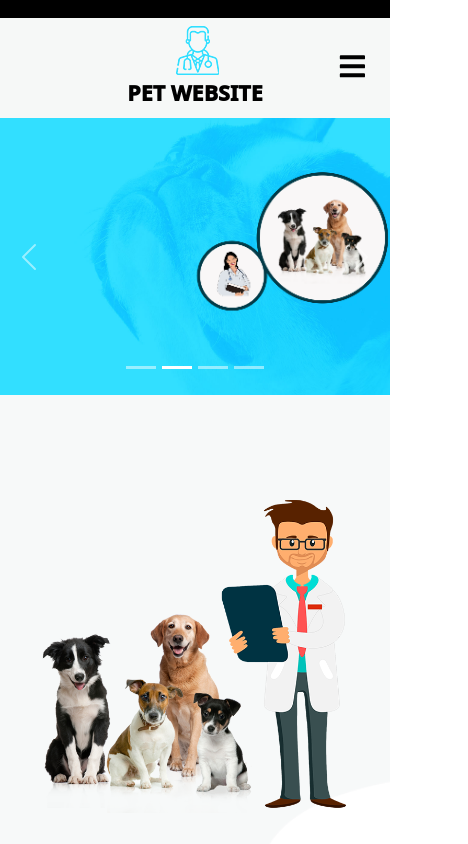
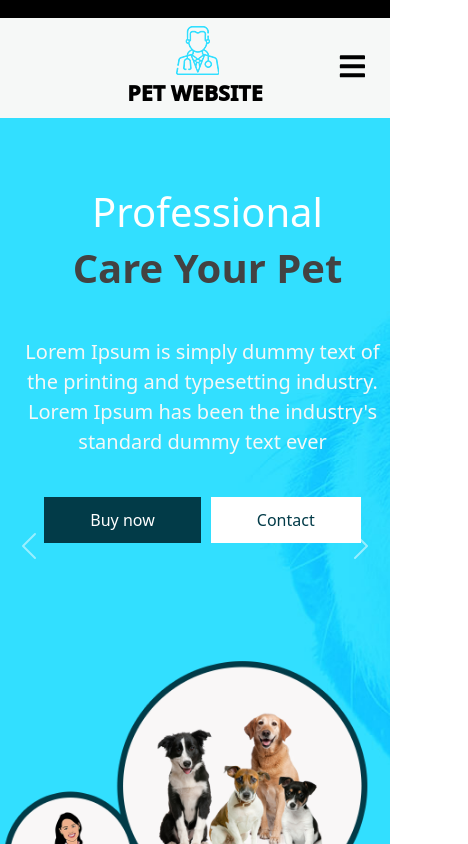
Before and after one commit to Manav39/internship-2022, a React (Create React App) app: page / in a window 390 px wide. Shown: the top 844 px of the page, 468 px wide, since content can reach past the window. Built offline with nearby package versions, Linux system fonts and the light colour scheme.

Commit message:
final website layout

```diff
--- a/src/App.css
+++ b/src/App.css
@@ -1,7 +1,3 @@
-.App {
-  text-align: center;
-}
-
 .App-logo {
   height: 40vmin;
   pointer-events: none;
@@ -37,24 +33,11 @@
   }
 }
 
-.bg-img{
-  background: url('./assets/images/hero.jpg');
-  background-size: cover;
-  background-repeat: no-repeat;
-}
 
-.img-position{
-  margin-top: 50px;
-  float: right;
-  object-fit: cover;
-  height: 600px;
-  margin-bottom: 80px;
-}
-.hero-text{
+.hero-text {
   text-align: left;
   justify-content: left;
   align-items: left;
-
 }
 
 #gmap_canvas {
@@ -65,8 +48,8 @@
 
 .contact-form {
   z-index: 3;
-  position:absolute;
-  top : 25%;
+  position: absolute;
+  top: 25%;
   left: 20%;
   bottom: 20%;
   right: 50%;
@@ -114,11 +97,143 @@
   border-bottom: 1px solid lightgrey;
 }
 
-
-@media screen and (max-width : 750px){
-  .contact-form{
-    position: relative;
-
+@media screen and (max-width: 750px) {
+  .contact-form {
+    position: unset;
+  }
+  .contact-form input {
+    width: 60vw;
+    border: none;
+    border-bottom: 1px solid lightgrey;
+    transition: border-color 1s ease;
+    border-radius: 0%;
   }
 
+  .textarea-fixed {
+    width: 60vw;
+    padding-left: 10px;
+  }
 }
+
+.left-portion {
+  margin-left: 300px ;
+  margin-right: 0px;
+  padding-right: 0px;
+  margin-top: 175px;
+}
+
+
+.App {
+  text-align: center;
+}
+
+.bg-img {
+  background: url("./assets/images/hero.jpg");
+  background-size: cover;
+  background-repeat: no-repeat;
+  display: flex;
+  min-height: 700px;
+}
+.left-portion h1 {
+  color: #ffffff;
+  font-size: 62px;
+}
+
+.left-portion h1 span {
+  display: inline-block;
+  color: #434242;
+  font-weight: bold;
+}
+
+.left-portion p {
+  color: #f6f8f7;
+  margin-top: 45px;
+  margin-bottom: 40px;
+  margin-right: 50px;
+  font-size: 20px;
+}
+
+.btn-1 {
+  display: inline-block;
+  padding: 10px 45px;
+  background-color: #023b48;
+  border: 1px solid #023b48;
+  color: #ffffff;
+  margin-right: 10px;
+  text-decoration: none;
+}
+
+.btn-1:hover {
+  background-color: transparent;
+  color: #023b48;
+}
+
+ .btn-2 {
+  display: inline-block;
+  text-decoration: none;
+  padding: 10px 45px;
+  margin-right: 10px;
+  background-color: #ffffff;
+  border: 1px solid #ffffff;
+  color: #023b48;
+}
+
+ .btn-2:hover {
+  background-color: transparent;
+  color: #ffffff;
+}
+
+.right-portion {
+  margin-right: 5%;
+}
+
+.img-position {
+
+  max-width:100%;
+  margin-top: 100px;
+  float: right;
+  object-fit: cover;
+  width: 1300px;
+  height: 600px;
+  margin-bottom: 40px;
+}
+
+@media screen  and (max-width : 950px){
+  .bg-img{
+    display: flex;
+    flex-direction: column;
+  }
+  .left-portion{
+    text-align: center;
+    margin-top: 30px;
+    margin-left: 10px;
+  }
+  .left-portion p{
+    margin-right: 10px;
+  }
+
+  .left-portion h1{
+    font-size: 40px;
+  }
+}
+@media  screen and (max-width : 380px) {
+  .btn-1{
+    margin-bottom: 10px;
+  }
+  .left-portion{
+    margin-top: 20px;
+  }
+}
+
+
+@media screen and (max-width : 1250px) {
+  .left-portion{
+    margin-left: 25px;
+    margin-right: auto;
+    margin-top: 70px;
+  }
+
+  .img-position{
+    margin-top: 110px;
+  }
+}
--- a/src/App.js
+++ b/src/App.js
@@ -18,7 +18,7 @@ function App() {
         <Route path="/service" element={<Service />} />
         <Route path="/gallery" element={<Gallery />} />
         <Route path="/clinic" element={<Clinic />} />
-        <Route path="/contact" element={<Contact />} />
+        <Route path="/contact" element={<Contact contactpos=''/>} />
         <Route path="/buy" element={<Buy />} />
       </Routes>
       <Footer />
--- a/src/pages/Contact.js
+++ b/src/pages/Contact.js
@@ -1,9 +1,8 @@
 import React, {useState} from "react";
 import Form from "react-bootstrap/Form";
 import Button from "react-bootstrap/Button";
-import {Navigate} from "react-router-dom"
 
-const Contact = () => {
+const Contact = (props) => {
   const [userName, setUserName] = useState("")
   const [userEmail, setUserEmail] = useState("")
   const [userPhone, setUserPhone] = useState("")
@@ -52,7 +51,7 @@ const Contact = () => {
           ></iframe>
         </div>
       </div>
-      <div className="contact-form">
+      <div className="contact-form " style={{position : `${props.contactpos}`}}>
         <h2 className="contact-text">Contact&nbsp;Us</h2>
         <br />
         <Form>
--- a/src/pages/Home.js
+++ b/src/pages/Home.js
@@ -1,54 +1,139 @@
-import React from 'react'
-import Carousel from 'react-bootstrap/Carousel';
-import slider from '../assets/images/slider.png';
-import Clinic from './Clinic';
-import Service from './Service';
-import Buy from './Buy';
-import Contact from './Contact';
-import Gallery from './Gallery';
+import React from "react";
+import Carousel from "react-bootstrap/Carousel";
+import slider from "../assets/images/slider.png";
+import Clinic from "./Clinic";
+import Service from "./Service";
+import Buy from "./Buy";
+import Contact from "./Contact";
+import Gallery from "./Gallery";
 const Home = () => {
   return (
     <>
-    <div className='App bg-img'>
-      <Carousel style={{width : '100%',objectFit : 'cover'}}>
+      <Carousel style={{ width: "100%", objectFit: "cover" }}>
         <Carousel.Item>
-
+          <div className="bg-img">
+            <div className="left-portion">
+              <h1>Professional</h1>
+              <h1>
+                <span>Care Your Pet</span>
+              </h1>
+              <p>
+                <span>
+                  Lorem Ipsum is simply dummy text of the printing and
+                  typesetting industry. Lorem Ipsum has been the industry's
+                  standard dummy text ever
+                </span>
+              </p>
+              <div className="btn_box">
+                <a href="/buy" class="btn-1">
+                  Buy now
+                </a>
+                <a href="/contact" class="btn-2">
+                  Contact
+                </a>
+              </div>
+            </div>
+            <div className="right-portion">
               <img
-          className="d-block w-50 img-position img-fluid"
+                className="d-block  img-position img-fluid"
                 src={slider}
                 alt="First slide"
               />
+            </div>
+          </div>
         </Carousel.Item>
         <Carousel.Item>
+          <div className="bg-img">
+            <div className="left-portion">
+              <h1>Professional</h1>
+              <h1>
+                <span>Care Your Pet</span>
+              </h1>
+              <p>
+                Lorem Ipsum is simply dummy text of the printing and typesetting
+                industry. Lorem Ipsum has been the industry's standard dummy
+                text ever
+              </p>
+              <a href="/buy" class="btn-1">
+                Buy now
+              </a>
+              <a href="/contact" class="btn-2">
+                Contact
+              </a>
+            </div>
+            <div className="right-portion">
               <img
-          className="d-block w-50 img-position img-fluid"
+                className="d-block  img-position img-fluid"
                 src={slider}
-          alt="Second slide"
+                alt="First slide"
               />
+            </div>
+          </div>
         </Carousel.Item>
         <Carousel.Item>
+          <div className="bg-img">
+            <div className="left-portion">
+              <h1>Professional</h1>
+              <h1>
+                <span>Care Your Pet</span>
+              </h1>
+              <p>
+                Lorem Ipsum is simply dummy text of the printing and typesetting
+                industry. Lorem Ipsum has been the industry's standard dummy
+                text ever
+              </p>
+              <a href="/buy" class="btn-1">
+                Buy now
+              </a>
+              <a href="/contact" class="btn-2">
+                Contact
+              </a>
+            </div>
+            <div className="right-portion">
               <img
-          className="d-block w-50 img-position img-fluid"
+                className="d-block  img-position img-fluid"
                 src={slider}
-          alt="Second slide"
+                alt="First slide"
               />
+            </div>
+          </div>
         </Carousel.Item>
         <Carousel.Item interval={true}>
+          <div className="bg-img">
+            <div className="left-portion">
+              <h1>Professional</h1>
+              <h1>
+                <span>Care Your Pet</span>
+              </h1>
+              <p>
+                Lorem Ipsum is simply dummy text of the printing and typesetting
+                industry. Lorem Ipsum has been the industry's standard dummy
+                text ever
+              </p>
+              <a href="/buy" class="btn-1">
+                Buy now
+              </a>
+              <a href="/contact" class="btn-2">
+                Contact
+              </a>
+            </div>
+            <div className="right-portion">
               <img
-          className="d-block w-50 img-position img-fluid"
+                className="d-block  img-position img-fluid"
                 src={slider}
-          alt="Third slide"
+                alt="First slide"
               />
+            </div>
+          </div>
         </Carousel.Item>
       </Carousel>
-    </div>
-    <Clinic/>
-    <Service/>
-    <Gallery/>
-    <Buy/>
-    <Contact/>
+      <Clinic />
+      <Service />
+      <Gallery />
+      <Buy />
+      <Contact contactpos='unset'/>
     </>
-  )
-}
+  );
+};
 
-export default Home
+export default Home;
```
Also changed, not shown: src/pages/Home.css (deleted, +0 -29 lines). Lines whose indentation alone changed are shown as unchanged.
